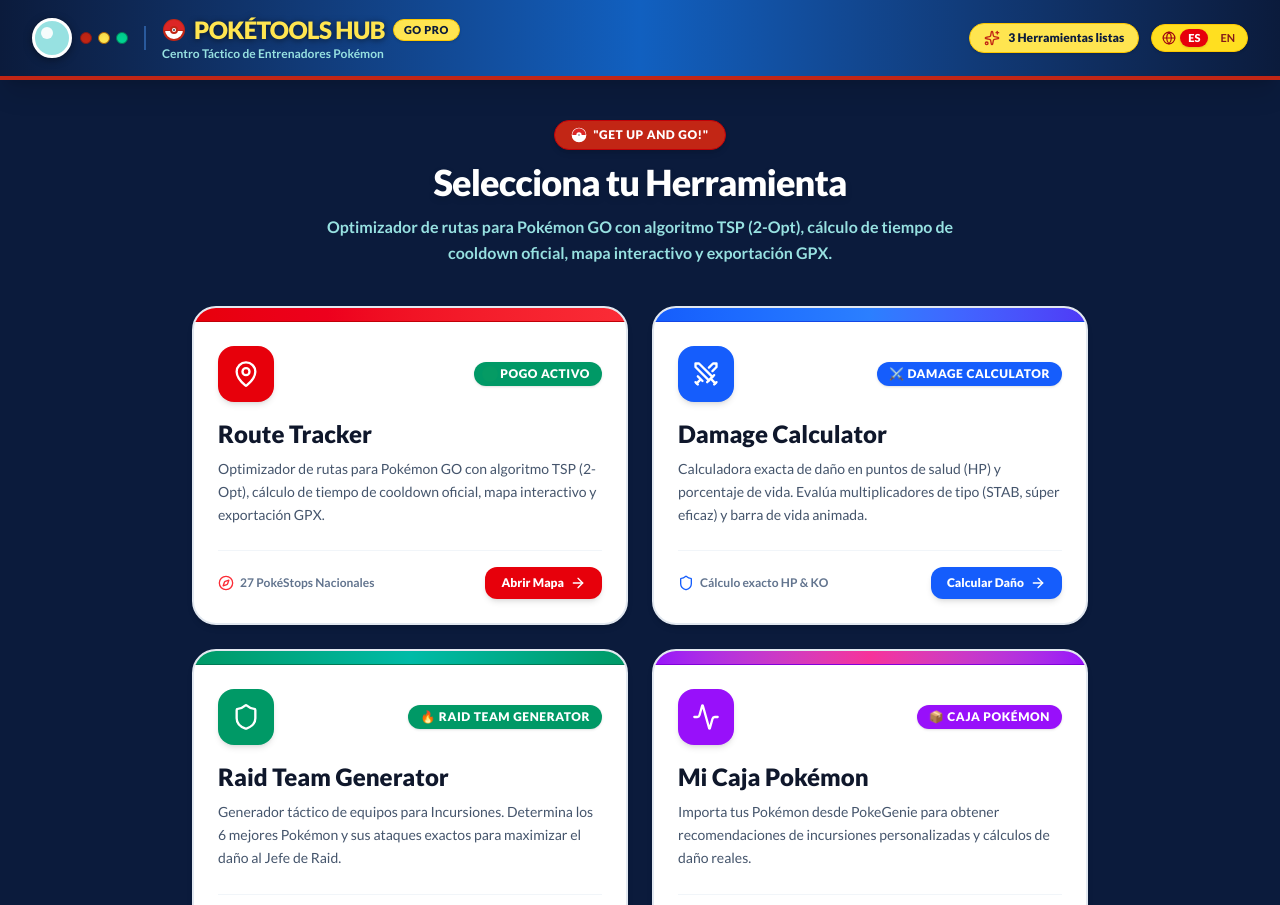
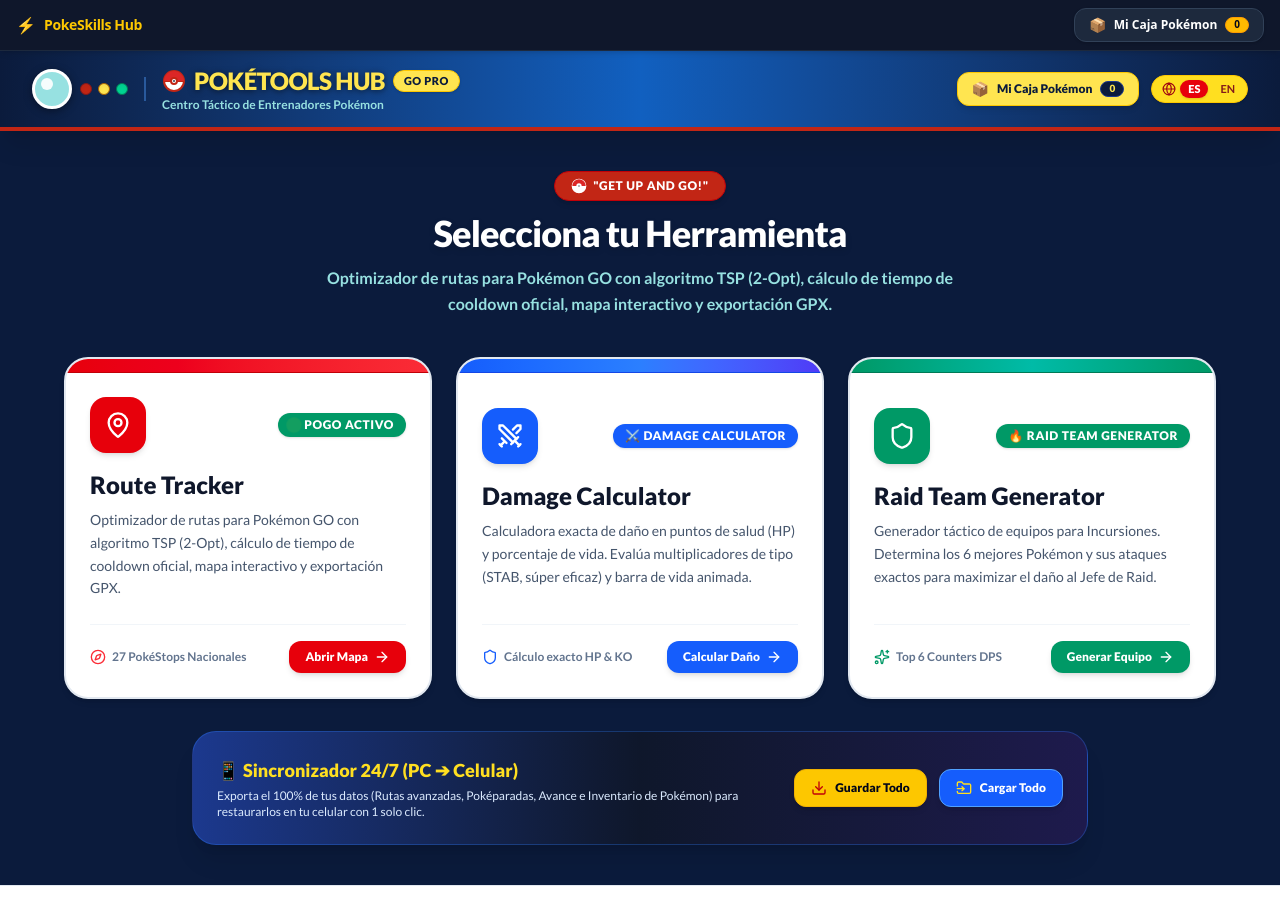
Before and after one commit to SalvadorAlcSol/pokeSkills, a React (Vite) app: page / in a window 1280 px wide. Shown: the top 905 px of the page. Built offline with nearby package versions, Linux system fonts and the light colour scheme; no server answers; the database is empty.

Commit message:
Elevate Mi Caja to top profile banner access and add Usar Mis Pokemon feature to Damage Calculator

```diff
--- a/src/App.tsx
+++ b/src/App.tsx
@@ -11,6 +11,7 @@
 type ScreenType = 'hub' | 'route-tracker' | 'damage-calc' | 'raid-generator' | 'inventory';
 
 function MainApp() {
+  const { inventory } = useInventoryStore();
   const [currentScreen, setCurrentScreen] = useState<ScreenType>(() => {
     const saved = localStorage.getItem('poketools_current_screen');
     if (saved === 'route-tracker' || saved === 'damage-calc' || saved === 'raid-generator' || saved === 'inventory' || saved === 'hub') {
@@ -29,23 +30,60 @@
     }
   }, []);
 
-  if (currentScreen === 'route-tracker') {
-    return <RouteTracker onBackToHub={() => setCurrentScreen('hub')} />;
-  }
+  return (
+    <div className="min-h-screen flex flex-col bg-[#0B1B3C]">
+      {/* Global Top Navbar with User Profile & Box Access */}
+      <nav className="bg-slate-900 border-b border-slate-800 text-white px-4 py-2 flex items-center justify-between z-40 shadow-md">
+        <div className="flex items-center gap-3">
+          <button
+            onClick={() => setCurrentScreen('hub')}
+            className="flex items-center gap-2 text-yellow-400 hover:text-yellow-300 font-black text-sm transition-colors"
+          >
+            <span className="text-base">⚡</span>
+            <span className="tracking-tight">PokeSkills Hub</span>
+          </button>
+        </div>
 
-  if (currentScreen === 'damage-calc') {
-    return <DamageCalculator onBackToHub={() => setCurrentScreen('hub')} />;
-  }
+        {/* User Profile / Inventory Box Quick Access Bar */}
+        <div className="flex items-center gap-2">
+          <button
+            onClick={() => setCurrentScreen('inventory')}
+            className={`px-3.5 py-1.5 rounded-xl font-extrabold text-xs transition-all flex items-center gap-2 border shadow-sm ${
+              currentScreen === 'inventory'
+                ? 'bg-amber-500 text-slate-950 border-amber-400 ring-2 ring-amber-400/30'
+                : 'bg-slate-800 hover:bg-slate-700 text-white border-slate-700'
+            }`}
+            title="Abrir Mi Caja de Pokémon (Perfil & Inventario)"
+          >
+            <span className="text-sm">📦</span>
+            <span>Mi Caja Pokémon</span>
+            <span className="bg-amber-400 text-slate-950 px-2 py-0.2 rounded-full text-[10px] font-black border border-amber-500">
+              {inventory.length}
+            </span>
+          </button>
+        </div>
+      </nav>
 
-  if (currentScreen === 'raid-generator') {
-    return <RaidTeamGenerator onBackToHub={() => setCurrentScreen('hub')} />;
-  }
-
-  if (currentScreen === 'inventory') {
-    return <InventoryManager onBackToHub={() => setCurrentScreen('hub')} />;
-  }
-
-  return <HubMenu onSelectTool={(tool) => setCurrentScreen(tool)} />;
+      {/* Screen Views */}
+      <div className="flex-1 flex flex-col">
+        {currentScreen === 'route-tracker' && (
+          <RouteTracker onBackToHub={() => setCurrentScreen('hub')} />
+        )}
+        {currentScreen === 'damage-calc' && (
+          <DamageCalculator onBackToHub={() => setCurrentScreen('hub')} />
+        )}
+        {currentScreen === 'raid-generator' && (
+          <RaidTeamGenerator onBackToHub={() => setCurrentScreen('hub')} />
+        )}
+        {currentScreen === 'inventory' && (
+          <InventoryManager onBackToHub={() => setCurrentScreen('hub')} />
+        )}
+        {currentScreen === 'hub' && (
+          <HubMenu onSelectTool={(tool) => setCurrentScreen(tool)} />
+        )}
+      </div>
+    </div>
+  );
 }
 
 export default function App() {
--- a/src/components/DamageCalculator.tsx
+++ b/src/components/DamageCalculator.tsx
@@ -29,6 +29,8 @@
 import { getTypeLabel } from '../utils/pogoTypeTranslator';
 import { TypeFilterBar } from './TypeFilterBar';
 import { TypeWeaknessBadgeList } from './TypeWeaknessBadgeList';
+import { useInventoryStore } from '../store/inventoryStore';
+import { UserPokemon } from '../types/UserInventory';
 
 interface DamageCalculatorProps {
   onBackToHub?: () => void;
@@ -58,6 +60,10 @@
 
 
 export const DamageCalculator: React.FC<DamageCalculatorProps> = ({ onBackToHub }) => {
+  const { inventory } = useInventoryStore();
+  const [useUserInventoryAttacker, setUseUserInventoryAttacker] = useState<boolean>(false);
+  const [selectedUserPokemonId, setSelectedUserPokemonId] = useState<string>('');
+
   // Custom database state
   const [customDatabase, setCustomDatabase] = useState<PogoPokemon[]>(POGO_DATABASE);
 
@@ -82,6 +88,57 @@
   const [selectedChargedMove2, setSelectedChargedMove2] = useState<PogoMove | null>(
     POGO_DATABASE[0].chargedMoves[1] || null
   );
+
+  // Helper to load exact stats and moves from user's box item
+  const selectAttackerFromUserPokemon = (userPoke: UserPokemon) => {
+    setSelectedUserPokemonId(userPoke.id);
+
+    const dbMatch = POGO_DATABASE.find(
+      (p) => p.id.toString() === userPoke.speciesId || p.name.toLowerCase() === userPoke.name.toLowerCase()
+    );
+
+    if (dbMatch) {
+      setAttackerBase(dbMatch);
+      setAttackerLevel(userPoke.level || 40);
+      setAttackerIvAtk(userPoke.ivAtk ?? 15);
+      setAttackerIvDef(userPoke.ivDef ?? 15);
+      setAttackerIvHp(userPoke.ivHp ?? 15);
+
+      const fMove = dbMatch.fastMoves.find(
+        (m) => m.name.toLowerCase() === userPoke.fastMove?.toLowerCase() || m.id.toLowerCase() === userPoke.fastMove?.toLowerCase()
+      );
+      if (fMove) setSelectedFastMove(fMove);
+
+      const cMove1 = dbMatch.chargedMoves.find(
+        (m) => m.name.toLowerCase() === userPoke.chargedMove1?.toLowerCase() || m.id.toLowerCase() === userPoke.chargedMove1?.toLowerCase()
+      );
+      if (cMove1) setSelectedChargedMove1(cMove1);
+
+      if (userPoke.chargedMove2) {
+        setEnableSecondCharged(true);
+        const cMove2 = dbMatch.chargedMoves.find(
+          (m) => m.name.toLowerCase() === userPoke.chargedMove2?.toLowerCase() || m.id.toLowerCase() === userPoke.chargedMove2?.toLowerCase()
+        );
+        if (cMove2) setSelectedChargedMove2(cMove2);
+      } else {
+        setEnableSecondCharged(false);
+        setSelectedChargedMove2(null);
+      }
+
+      if (userPoke.unlockedMegaForm) {
+        const forms = dbMatch.specialForms || dbMatch.megaForms;
+        if (forms && forms.length > 0) {
+          setIsAttackerMegaActive(true);
+          const formMatch = forms.find((f) => f.id.toLowerCase() === userPoke.unlockedMegaForm?.toLowerCase());
+          if (formMatch) {
+            setSelectedAttackerMegaId(formMatch.id);
+          }
+        }
+      } else {
+        setIsAttackerMegaActive(false);
+      }
+    }
+  };
 
   // Defender State
   const [defenderBase, setDefenderBase] = useState<PogoPokemon>(POGO_DATABASE[1]); // Venusaur
@@ -576,6 +633,62 @@
               <span className="text-[10px] font-extrabold text-blue-800 bg-blue-100 border border-blue-300 px-2.5 py-0.5 rounded-full uppercase">
                 {t.offensiveTag}
               </span>
+            </div>
+            {/* Mis Pokémon (Caja) Box Selector Switch */}
+            <div className="bg-amber-50 p-3.5 rounded-2xl border-2 border-amber-300 flex flex-col gap-2.5 shadow-xs">
+              <label className="flex items-center gap-2.5 text-xs font-black text-amber-950 cursor-pointer">
+                <input
+                  type="checkbox"
+                  checked={useUserInventoryAttacker}
+                  onChange={(e) => {
+                    const checked = e.target.checked;
+                    setUseUserInventoryAttacker(checked);
+                    if (checked && inventory.length > 0) {
+                      selectAttackerFromUserPokemon(inventory[0]);
+                    }
+                  }}
+                  className="accent-amber-600 w-4 h-4 rounded cursor-pointer"
+                />
+                <span className="flex items-center gap-1.5 font-extrabold text-sm">
+                  <span>📦 Usar Mis Pokémon (Mi Caja)</span>
+                  <span className="bg-amber-400 text-slate-950 px-2.5 py-0.5 rounded-full text-[10px] font-black border border-amber-500">
+                    {inventory.length} en caja
+                  </span>
+                </span>
+              </label>
+
+              {useUserInventoryAttacker && (
+                <div className="pt-2 border-t border-amber-200 space-y-1.5">
+                  {inventory.length === 0 ? (
+                    <p className="text-xs text-amber-900 font-extrabold italic bg-amber-100 p-2 rounded-xl border border-amber-300">
+                      ⚠️ Tu caja Pokémon está vacía. ¡Añade o importa tus Pokémon desde tu perfil arriba (📦 Mi Caja) para usarlos aquí!
+                    </p>
+                  ) : (
+                    <div>
+                      <label className="block text-[11px] font-black text-amber-950 uppercase tracking-wider mb-1">
+                        Cargar Pokémon de Mi Caja (Stats & Movimientos Reales):
+                      </label>
+                      <select
+                        value={selectedUserPokemonId}
+                        onChange={(e) => {
+                          const poke = inventory.find((p) => p.id === e.target.value);
+                          if (poke) selectAttackerFromUserPokemon(poke);
+                        }}
+                        className="w-full bg-white border-2 border-amber-400 rounded-xl px-3 py-2 text-xs text-slate-900 font-black shadow-xs focus:outline-none focus:ring-2 focus:ring-amber-500"
+                      >
+                        {inventory.map((poke) => {
+                          const ivPct = Math.round(((poke.ivAtk + poke.ivDef + poke.ivHp) / 45) * 100);
+                          return (
+                            <option key={poke.id} value={poke.id}>
+                              {poke.nickname ? `${poke.nickname} (${poke.name})` : poke.name} — Nvl {poke.level || 30} | PC {poke.cp} | IV {ivPct}% ({poke.ivAtk}/{poke.ivDef}/{poke.ivHp})
+                            </option>
+                          );
+                        })}
+                      </select>
+                    </div>
+                  )}
+                </div>
+              )}
             </div>
 
             {/* Type Filter Bar for Attacker */}
--- a/src/components/HubMenu.tsx
+++ b/src/components/HubMenu.tsx
@@ -3,6 +3,7 @@
 import { useLanguage } from '../context/LanguageContext';
 import { LanguageSelector } from './LanguageSelector';
 import { exportFullAppBackup, importFullAppBackupFile } from '../utils/backupService';
+import { useInventoryStore } from '../store/inventoryStore';
 
 const PokeballIcon = ({ className = "w-5 h-5" }: { className?: string }) => (
   <svg viewBox="0 0 24 24" className={className} fill="none" xmlns="http://www.w3.org/2000/svg">
@@ -18,6 +19,7 @@
   onSelectTool,
 }) => {
   const { t } = useLanguage();
+  const { inventory } = useInventoryStore();
 
   return (
     <div className="min-h-screen bg-[#0B1B3C] text-white flex flex-col font-pogo relative">
@@ -54,12 +56,19 @@
             </div>
           </div>
 
-          {/* Right Header Actions: Tools Badge & Language Selector */}
+          {/* Right Header Actions: Mi Caja Profile Button & Language Selector */}
           <div className="flex items-center gap-3">
-            <div className="hidden md:flex items-center gap-2 text-xs font-black text-[#0B1B3C] bg-[#FFE550] border border-yellow-400 px-3.5 py-1.5 rounded-full shadow-sm">
-              <Sparkles className="w-4 h-4 text-[#C22615]" />
-              <span>{t.toolsReady}</span>
-            </div>
+            <button
+              onClick={() => onSelectTool('inventory')}
+              className="px-3.5 py-1.5 bg-[#FFE550] hover:bg-yellow-300 text-[#0B1B3C] font-black rounded-xl text-xs shadow-md transition-all flex items-center gap-2 border border-yellow-400 transform hover:scale-105"
+              title="Abrir Perfil & Mi Caja de Pokémon"
+            >
+              <span className="text-sm">📦</span>
+              <span>Mi Caja Pokémon</span>
+              <span className="bg-[#0B1B3C] text-[#FFE550] px-2 py-0.2 rounded-full text-[10px] font-black border border-blue-900">
+                {inventory.length}
+              </span>
+            </button>
 
             {/* Language Selector Top-Right */}
             <LanguageSelector />
@@ -83,7 +92,7 @@
         </div>
 
         {/* Grid de Tarjetas */}
-        <div className="grid grid-cols-1 md:grid-cols-2 gap-6 w-full max-w-4xl">
+        <div className="grid grid-cols-1 lg:grid-cols-3 gap-6 w-full max-w-6xl">
           {/* Tool 1: Route Tracker */}
           <div
             onClick={() => onSelectTool('route-tracker')}
@@ -193,41 +202,6 @@
             </div>
           </div>
 
-          {/* Tool 4: Inventory Manager */}
-          <div
-            onClick={() => onSelectTool('inventory')}
-            className="group relative bg-white border-2 border-slate-200 hover:border-purple-600 rounded-3xl p-6 cursor-pointer transition-all duration-300 shadow-md hover:shadow-xl flex flex-col justify-between overflow-hidden transform hover:-translate-y-1"
-          >
-            <div className="h-3.5 bg-gradient-to-r from-purple-600 via-pink-500 to-purple-600 -mx-6 -mt-6 mb-6 border-b border-purple-700" />
-
-            <div>
-              <div className="flex items-center justify-between mb-4">
-                <div className="w-14 h-14 rounded-2xl bg-purple-600 text-white flex items-center justify-center group-hover:scale-110 transition-transform shadow-md">
-                  <Activity className="w-7 h-7 text-white" />
-                </div>
-                <span className="px-3 py-1 rounded-full text-xs font-extrabold uppercase tracking-wider bg-purple-600 text-white shadow-sm flex items-center gap-1">
-                  📦 Caja Pokémon
-                </span>
-              </div>
-
-              <h3 className="text-2xl font-black text-slate-900 mb-2 group-hover:text-purple-600 transition-colors flex items-center gap-2">
-                Mi Caja Pokémon
-              </h3>
-              <p className="text-sm text-slate-600 leading-relaxed mb-6">
-                Importa tus Pokémon desde PokeGenie para obtener recomendaciones de incursiones personalizadas y cálculos de daño reales.
-              </p>
-            </div>
-
-            <div className="pt-4 border-t border-slate-100 flex items-center justify-between">
-              <span className="text-xs font-bold text-slate-500 flex items-center gap-1.5">
-                <Activity className="w-4 h-4 text-purple-600" /> Personalizado
-              </span>
-              <button className="px-4 py-2 rounded-xl bg-purple-600 group-hover:bg-purple-700 text-white font-extrabold text-xs shadow-md transition-all flex items-center gap-1.5">
-                <span>Gestionar Caja</span>
-                <ArrowRight className="w-4 h-4 group-hover:translate-x-1 transition-transform" />
-              </button>
-            </div>
-          </div>
         </div>
 
         {/* Cloud & Device Synchronization Banner */}
```
